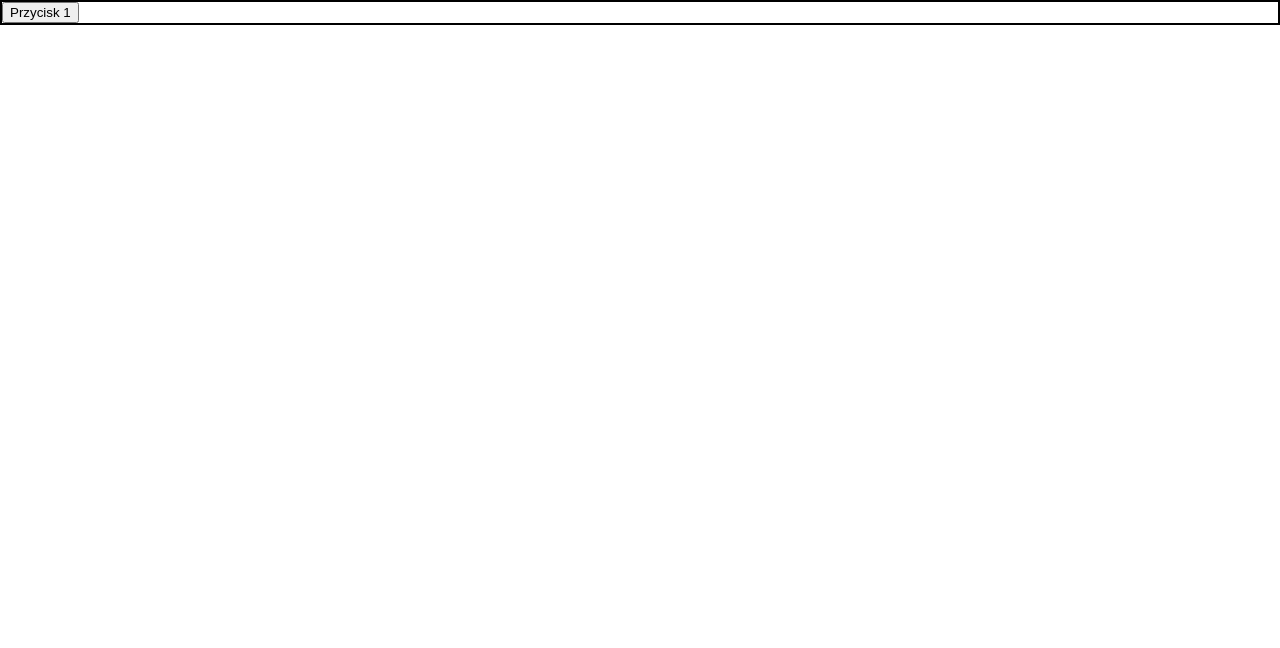
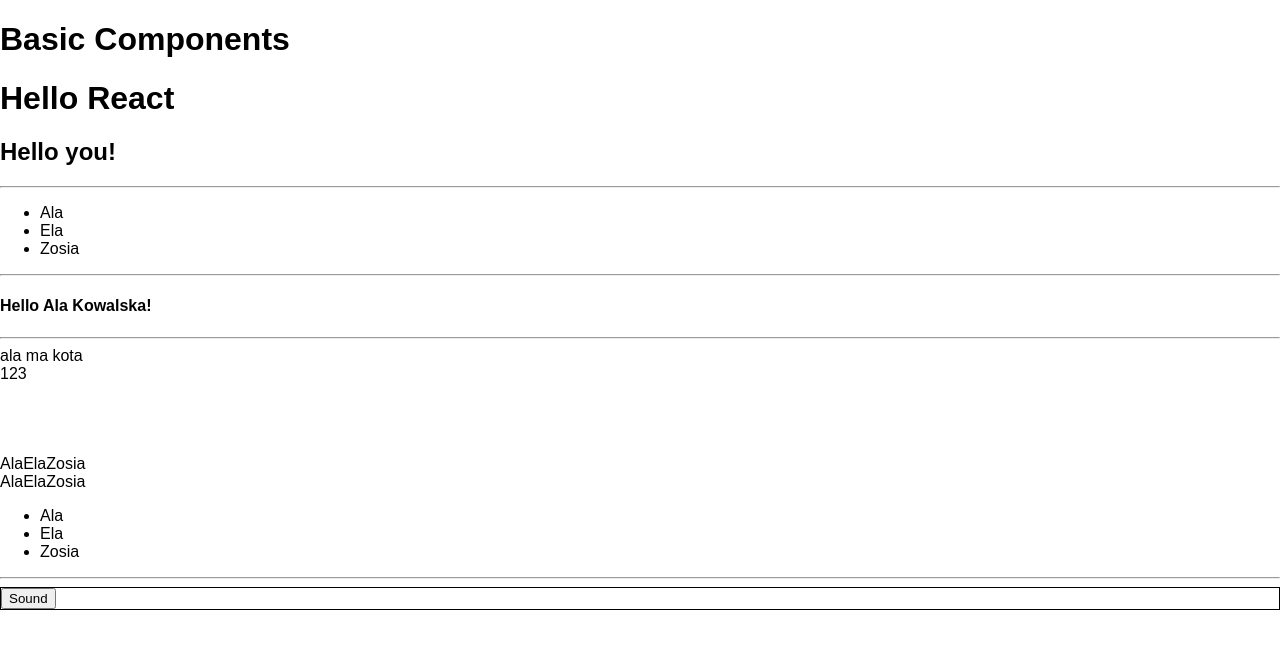
Before and after one commit to agataokolska/React-aplikacja-testowa, a React (Create React App) app: page / in a window 1280 px wide. Shown: the top 648 px of the page. Built offline with nearby package versions, Linux system fonts and the light colour scheme.

Commit message:
reorganisation

```diff
--- a/src/App.js
+++ b/src/App.js
@@ -1,21 +1,9 @@
 import React from 'react'
 
-import Border from './Border'
-import SingingButton from './SingingButton'
-import SingingButtonWithBorder from './SingingButtonWithBorder';
+import BasicComponents from './BasicComponents'
 
 const App = () => (
-
-  <Border>
-    <SingingButtonWithBorder
-      label={'Przycisk 1'}
-      sound={'La la la'}
-      makeSound={() => alert('Im from makeSound')}
-    />
-
-
-  </Border>
-
+<BasicComponents/>
 )
 
 export default App
--- /dev/null
+++ b/src/BasicComponents/BasicComponents.js
@@ -0,0 +1,31 @@
+import React from 'react'
+import HelloWorld from './HelloWorld'
+import DisplayArray from './DisplayArray'
+import DisplayName from './DisplayName'
+import WhatReactRenders from './WhatReactRenders'
+import SingingButtonWithBorder from './SingingButtonWithBorder'
+
+const BasicComponents = (props) => (
+    <div>
+        <h1>Basic Components</h1>
+        <HelloWorld/>
+        <hr/>
+        <DisplayArray
+        listOfNames={['Ala','Ela','Zosia']}
+         />
+         <hr />
+        <DisplayName
+        firstName={'Ala'}
+        lastName={'Kowalska'}/>
+        <hr/>
+        <WhatReactRenders/>
+        <hr/>
+        <SingingButtonWithBorder
+            label={'Sound'}
+            sound={'lalala'}
+        />
+    </div>
+
+)
+
+export default BasicComponents
--- /dev/null
+++ b/src/BasicComponents/index.js
@@ -0,0 +1 @@
+export{default} from './BasicComponents'
```
Also changed, not shown: src/BasicComponents/Border.js (renamed from src/Border.js), src/BasicComponents/DisplayArray.js (renamed from src/DisplayArray.js), src/BasicComponents/DisplayName.js (renamed from src/DisplayName.js), src/BasicComponents/HelloWorld.js (renamed from src/HelloWorld.js), src/BasicComponents/SingingButton.js (renamed from src/SingingButton.js), src/BasicComponents/SingingButtonWithBorder.js (renamed from src/SingingButtonWithBorder.js), src/BasicComponents/WhatReactRenders.js (renamed from src/WhatReactRenders.js).
